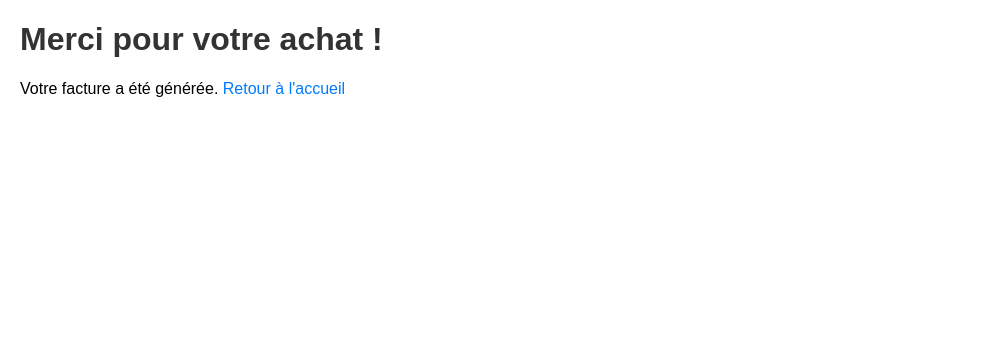
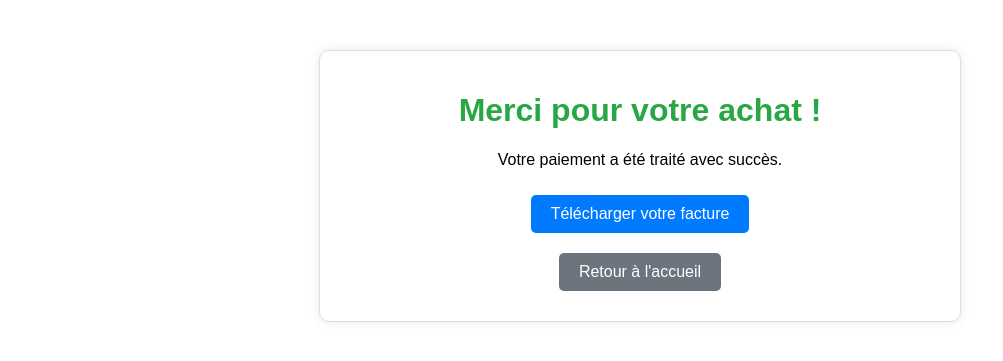
Before and after one commit to sarahmoussaoui/E-commerce, a Flask app: template Application Flask/templates/invoice.html in a window 1280 px wide. Shown: the top 361 px of the page, without its empty margins (0-1003 px from the left). Run offline with Flask 3, Linux system fonts and the light colour scheme; the template is opened without the code that fills it, so the values that code supplies are empty.

Commit message:
🐛 Payement fixed + facture working fine

```diff
--- a/Application Flask/app.py
+++ b/Application Flask/app.py
@@ -13,13 +13,16 @@ load_dotenv()  # Load environment variables from .env
 
 app = Flask(__name__)
 app.secret_key = os.getenv("STRIPE_SECRET_KEY")  # Nécessaire pour les sessions
-stripe_public_key = os.getenv("STRIPE_PUBLIC_KEY")  # Remplace par ta clé publique Stripe
+stripe_public_key = os.getenv(
+    "STRIPE_PUBLIC_KEY"
+)  # Remplace par ta clé publique Stripe
 
 # Configuration Stripe
 stripe.api_key = os.getenv("STRIPE_SECRET_KEY")  # Remplace par ta clé secrète Stripe
 
 # Chemin vers la base de données SQLite
-DATABASE = 'inventory.db'
+DATABASE = "inventory.db"
+
 
 #  classe product
 class Product:
@@ -28,11 +31,12 @@ class Product:
         self.name = name
         self.price = price
         self.stock = stock
-        self.image_url =  self.generate_image_url()  # Générer une URL d'image fixe
+        self.image_url = self.generate_image_url()  # Générer une URL d'image fixe
 
     def generate_image_url(self):
         """Génère une URL d'image fixe basée sur l'ID du produit."""
-        return f'https://picsum.photos/200/300?random={self.id}'
+        return f"https://picsum.photos/200/300?random={self.id}"
+
 
 # Fonction pour se connecter à la base de données
 def get_db():
@@ -40,10 +44,12 @@ def get_db():
     conn.row_factory = sqlite3.Row  # Permet d'accéder aux colonnes par nom
     return conn
 
+
 # Créer la table des produits si elle n'existe pas
 def init_db():
     conn = get_db()
-    conn.execute('''
+    conn.execute(
+        """
         CREATE TABLE IF NOT EXISTS products (
             id INTEGER PRIMARY KEY,
             name TEXT NOT NULL,
@@ -51,79 +57,128 @@ def init_db():
             stock INTEGER NOT NULL,
             image_url TEXT
         )
-    ''')
+    """
+    )
     conn.commit()
     conn.close()
 
+
 # Page d'accueil : afficher les produits
-@app.route('/')
+@app.route("/")
 def index():
     conn = get_db()
-    products = conn.execute('SELECT * FROM products').fetchall()
+    products = conn.execute("SELECT * FROM products").fetchall()
     conn.close()
 
     # Convertir chaque sqlite3.Row en dictionnaire
     products = [dict(product) for product in products]
 
-    return render_template('index.html', products=products)
+    return render_template("index.html", products=products)
+
 
 # Ajouter un produit au panier
-@app.route('/add_to_cart/<int:product_id>')
+@app.route("/add_to_cart/<int:product_id>")
 def add_to_cart(product_id):
-    if 'cart' not in session:
-        session['cart'] = []
-    session['cart'].append(product_id)
+    if "cart" not in session:
+        session["cart"] = []
+    session["cart"].append(product_id)
     session.modified = True  # Assure-toi que la session est marquée comme modifiée
-    return redirect(url_for('index'))
+    return redirect(url_for("index"))
+
 
 # Afficher le panier
-@app.route('/cart')
+@app.route("/cart")
 def view_cart():
-    cart = session.get('cart', [])
+    cart = session.get("cart", [])
     conn = get_db()
     products = []
     total = 0
     for product_id in cart:
-        product = conn.execute('SELECT * FROM products WHERE id = ?', (product_id,)).fetchone()
+        product = conn.execute(
+            "SELECT * FROM products WHERE id = ?", (product_id,)
+        ).fetchone()
         if product:
             products.append(product)
-            total += product['price']
+            total += product["price"]
     conn.close()
-    return render_template('cart.html', products=products, total=total, stripe_public_key=stripe_public_key)
+    return render_template(
+        "cart.html", products=products, total=total, stripe_public_key=stripe_public_key
+    )
+
 
 # Paiement avec Stripe
-@app.route('/checkout', methods=['POST'])
+@app.route("/checkout", methods=["POST"])
 def checkout():
-    total = float(request.form['total']) * 100  # Stripe utilise des centimes
     try:
+        total = request.form.get("total", "0")  # Get total safely
+        total = float(total) * 100  # Convert to cents
+
+        if total < 1:
+            return "Erreur: Le montant doit être supérieur à 0.", 400
+
         charge = stripe.Charge.create(
             amount=int(total),
-            currency='eur',
-            description='Paiement',
-            source=request.form['stripeToken']
+            currency="eur",
+            description="Paiement",
+            source=request.form.get("stripeToken"),
         )
-        # Générer la facture
-        invoice_pdf = generate_invoice(session.get('cart', []), total / 100)
-        session['cart'] = []  # Vider le panier après paiement
-        return send_file(invoice_pdf, as_attachment=True, download_name='facture.pdf')
+
+        cart = session.get("cart", [])  # Retrieve cart from session
+        session["cart"] = []  # Clear cart after payment
+
+        # Generate the invoice
+        invoice_pdf = generate_invoice(cart, total / 100)
+
+        # Store invoice in session for download on facture page
+        session["invoice"] = invoice_pdf.getvalue()
+
+        return redirect(url_for("facture"))
+
     except stripe.error.StripeError as e:
-        return str(e)
+        return str(e), 400
+    except ValueError:
+        return "Erreur: Montant invalide.", 400
 
-# Générer une facture en PDF avec ReportLab
+
+@app.route("/invoice")
+def facture():
+    return render_template("invoice.html")
+
+
+@app.route("/download_invoice")
+def download_facture():
+    invoice_data = session.get("invoice")
+    if not invoice_data:
+        return "Aucune facture disponible.", 400
+    buffer = BytesIO(invoice_data)
+    buffer.seek(0)
+    return send_file(
+        buffer,
+        mimetype="application/pdf",
+        as_attachment=True,
+        download_name="invoice.pdf",
+    )
+
+
 def generate_invoice(cart, total):
     buffer = BytesIO()
     p = canvas.Canvas(buffer)
     p.drawString(100, 750, "Facture")
     p.drawString(100, 730, f"Total: {total} EUR")
     p.drawString(100, 710, "Articles achetés :")
+
     y = 690
     for product_id in cart:
         conn = get_db()
-        product = conn.execute('SELECT * FROM products WHERE id = ?', (product_id,)).fetchone()
+        product = conn.execute(
+            "SELECT * FROM products WHERE id = ?", (product_id,)
+        ).fetchone()
         conn.close()
+
         if product:
             p.drawString(100, y, f"{product['name']} - {product['price']} EUR")
             y -= 20
+
     p.showPage()
     p.save()
     buffer.seek(0)
@@ -131,17 +186,20 @@ def generate_invoice(cart, total):
 
 
 # Ajouter une route pour ajouter des produits via une interface admin flask --> template add_product.html
-@app.route('/admin/add_product', methods=['GET', 'POST'])
+@app.route("/admin/add_product", methods=["GET", "POST"])
 def add_product():
-    if request.method == 'POST':
-        name = request.form['name']
-        price = float(request.form['price'])
-        stock = int(request.form['stock'])
+    if request.method == "POST":
+        name = request.form["name"]
+        price = float(request.form["price"])
+        stock = int(request.form["stock"])
         conn = get_db()
         cursor = conn.cursor()
 
         # Insérer le produit dans la base de données
-        cursor.execute("INSERT INTO products (name, price, stock) VALUES (?, ?, ?)", (name, price, stock))
+        cursor.execute(
+            "INSERT INTO products (name, price, stock) VALUES (?, ?, ?)",
+            (name, price, stock),
+        )
 
         # Récupérer l'ID du produit nouvellement inséré
         product_id = cursor.lastrowid
@@ -150,12 +208,16 @@ def add_product():
         product = Product(product_id, name, price, stock)
 
         # Mettre à jour le produit avec l'URL d'image
-        cursor.execute("UPDATE products SET image_url = ? WHERE id = ?", (product.image_url, product_id))
+        cursor.execute(
+            "UPDATE products SET image_url = ? WHERE id = ?",
+            (product.image_url, product_id),
+        )
 
         conn.commit()
         conn.close()
-        return redirect(url_for('index'))
-    return render_template('add_product.html')
+        return redirect(url_for("index"))
+    return render_template("add_product.html")
+
 
 # ajouter des produits manuellement generated randomly by Faker
 def add_sample_products():
@@ -165,20 +227,27 @@ def add_sample_products():
 
     # Générer 50 produits aléatoires
     for _ in range(20):
-        name = fake.word().capitalize() + ' ' + fake.word().capitalize()  # Exemple : "Super T-shirt"
+        name = (
+            fake.word().capitalize() + " " + fake.word().capitalize()
+        )  # Exemple : "Super T-shirt"
         price = round(fake.random_number(digits=2)) + 0.99  # Exemple : 19.99
         stock = fake.random_int(min=10, max=200)  # Exemple : 100
         # Insérer le produit dans la base de données
-        cursor.execute("INSERT INTO products (name, price, stock) VALUES (?, ?, ?)", (name, price, stock))
+        cursor.execute(
+            "INSERT INTO products (name, price, stock) VALUES (?, ?, ?)",
+            (name, price, stock),
+        )
 
         # Récupérer l'ID du produit nouvellement inséré
         product_id = cursor.lastrowid
 
         # Générer une URL d'image fixe basée sur l'ID
-        image_url = f'https://picsum.photos/200/300?random={product_id}'
+        image_url = f"https://picsum.photos/200/300?random={product_id}"
 
         # Mettre à jour le produit avec l'URL d'image
-        cursor.execute("UPDATE products SET image_url = ? WHERE id = ?", (image_url, product_id))
+        cursor.execute(
+            "UPDATE products SET image_url = ? WHERE id = ?", (image_url, product_id)
+        )
 
     conn.commit()
     conn.close()
@@ -190,5 +259,5 @@ init_db()
 # Ajouter des produits de test (appeler cette fonction une seule fois)
 add_sample_products()
 
-if __name__ == '__main__':
+if __name__ == "__main__":
     app.run(debug=True)
--- /dev/null
+++ b/Application Flask/static/style_facture.css
@@ -0,0 +1,28 @@
+body {
+    font-family: Arial, sans-serif;
+    text-align: center;
+    margin: 50px;
+}
+.container {
+    max-width: 600px;
+    margin: auto;
+    padding: 20px;
+    border: 1px solid #ddd;
+    border-radius: 10px;
+    box-shadow: 0px 0px 10px rgba(0, 0, 0, 0.1);
+}
+h1 {
+    color: #28a745;
+}
+.btn {
+    display: inline-block;
+    padding: 10px 20px;
+    margin: 10px;
+    text-decoration: none;
+    color: #fff;
+    background-color: #007bff;
+    border-radius: 5px;
+}
+.btn:hover {
+    background-color: #0056b3;
+}
--- a/Application Flask/templates/cart.html
+++ b/Application Flask/templates/cart.html
@@ -18,6 +18,9 @@
     </ul>
     <p>Total : {{ total }} EUR</p>
     <form action="{{ url_for('checkout') }}" method="POST">
+      <!-- Hidden input to send the total amount -->
+      <input type="hidden" name="total" value="{{ total }}" />
+
       <script
         src="https://checkout.stripe.com/checkout.js"
         class="stripe-button"
@@ -27,5 +30,6 @@
         data-description="Paiement"
         data-currency="EUR"></script>
     </form>
+
   </body>
 </html>
--- a/Application Flask/templates/invoice.html
+++ b/Application Flask/templates/invoice.html
@@ -1,19 +1,20 @@
-<!-- @format -->
-
 <!DOCTYPE html>
 <html lang="fr">
 <head>
-    <meta charset="UTF-8" />
-    <title>Facture</title>
+    <meta charset="UTF-8">
+    <meta name="viewport" content="width=device-width, initial-scale=1.0">
     <link
     rel="stylesheet"
-      href="{{ url_for('static', filename='style.css') }}" />
+    href="{{ url_for('static', filename='style_facture.css') }}" />
+    <title>Facture</title>
 </head>
 <body>
+    <div class="container">
         <h1>Merci pour votre achat !</h1>
-    <p>
-      Votre facture a été générée.
-      <a href="{{ url_for('index') }}">Retour à l'accueil</a>
-    </p>
+        <p>Votre paiement a été traité avec succès.</p>
+        <a href="/download_invoice" class="btn">Télécharger votre facture</a>
+        <br>
+        <a href="/" class="btn" style="background-color: #6c757d;">Retour à l'accueil</a>
+    </div>
 </body>
 </html>
```
Also changed, not shown: Application Flask/README.txt, Application Flask/inventory.db, Application Flask/static/js/script.js (added). Lines whose indentation alone changed are shown as unchanged.
